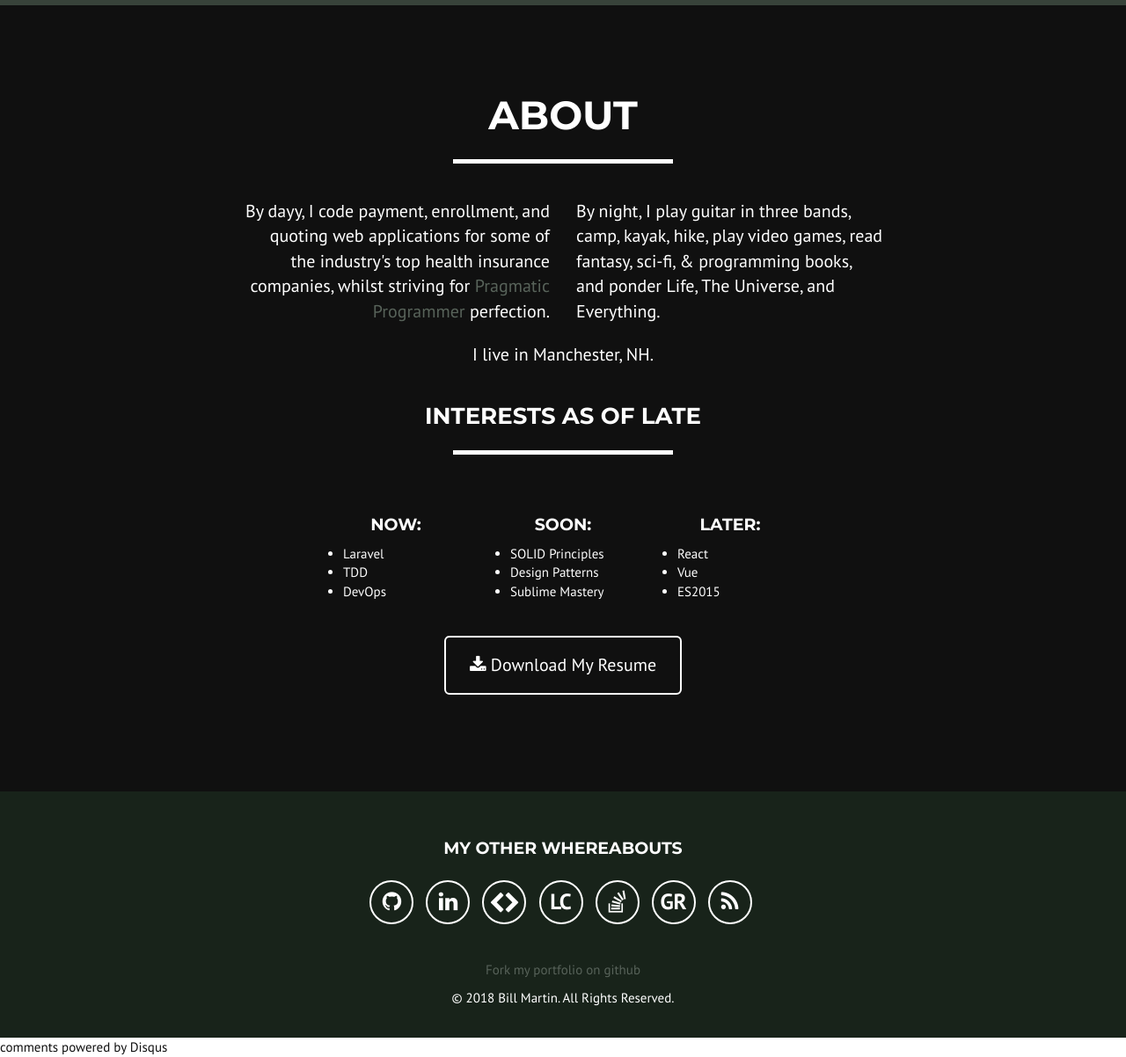
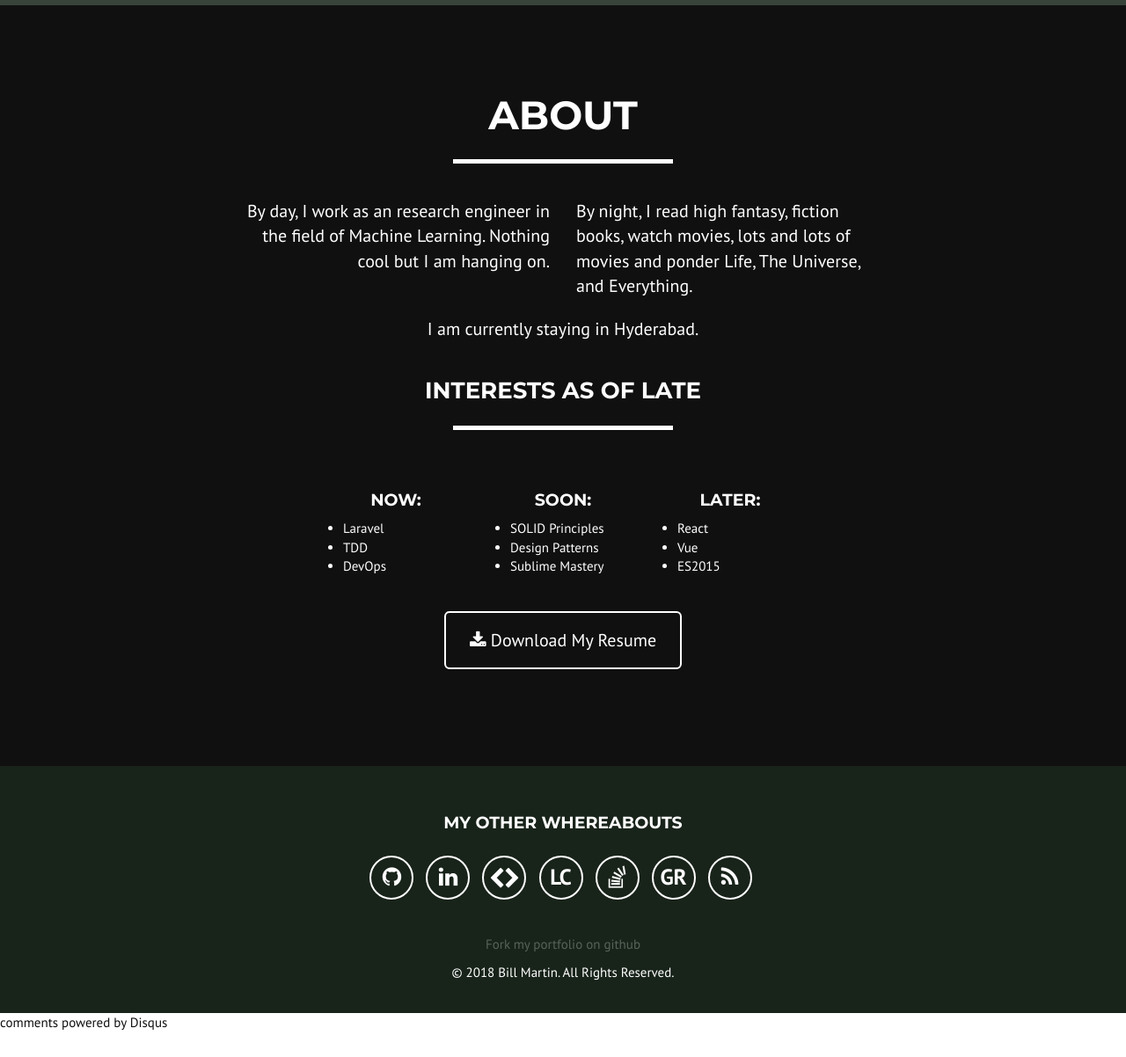
Before and after one commit to yuvraj-singh/yuvraj-singh.github.io, a Jekyll site: the page built from index.html, in a window 1280 px wide and 1306 px high, cut to the strip 104-1306 px from the top of the window. Shown: the whole strip at 88% size. Built offline with Jekyll 4.4.1, drawn with Linux system fonts in a browser that asks for light colours.

Commit message:
Update _config.yml

```diff
--- a/_config.yml
+++ b/_config.yml
@@ -8,9 +8,9 @@ meta_author: Yuvraj Singh
 about:
   header: About
   content:
-      left: By dayy, I code payment, enrollment, and quoting web applications for some of the industry's top health insurance companies, whilst striving for <a href="http://blog.codinghorror.com/a-pragmatic-quick-reference/" target="_new">Pragmatic Programmer</a> perfection.
-      right: By night, I play guitar in three bands, camp, kayak, hike, play video games, read fantasy, sci-fi, & programming books, and ponder Life, The Universe, and Everything.
-      bottom: I live in Manchester, NH.
+      left: By day, I work as an research engineer in the field of Machine Learning. Nothing cool but I am hanging on.
+      right: By night, I read high fantasy, fiction books, watch movies, lots and lots of movies and ponder Life, The Universe, and Everything.
+      bottom: I am currently staying in Hyderabad.
   interests:
     header: Interests as of Late
     content:
```
